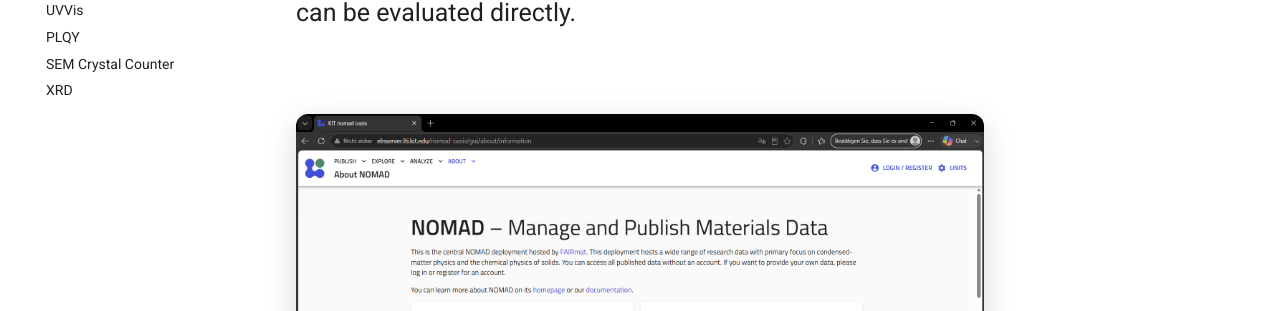
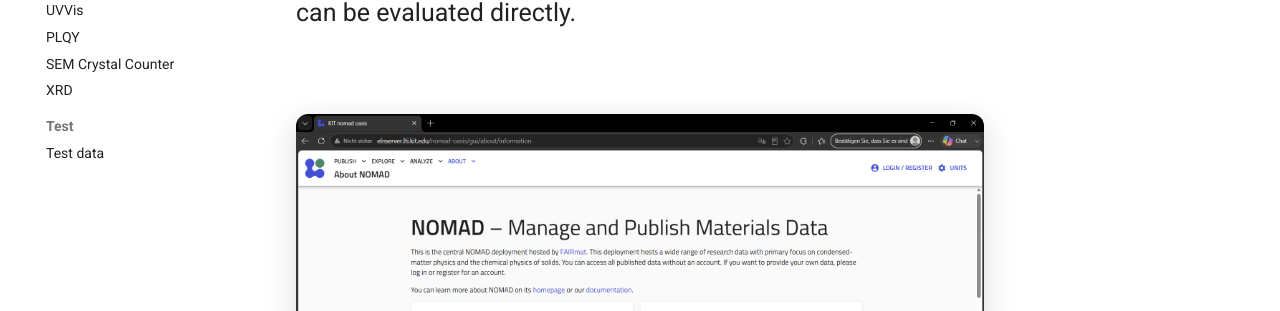
Before and after one commit to NOMADe-Joshua/nomad-manual, an MkDocs documentation site: the page built from docs/index.md, in a window 1280 px wide. Shown: the part 496-807 px from the top of the page. Built offline with MkDocs 1.6.1 and Material for MkDocs 9.7.7, drawn with Linux system fonts in a browser that asks for light colours.

Commit message:
start for the test

```diff
--- a/mkdocs.yml
+++ b/mkdocs.yml
@@ -95,3 +95,5 @@ nav:
       - PLQY: PLQY.md
       - SEM Crystal Counter: SEMCrystalCounter.md
       - XRD: XRD.md
+  - Test:
+      - Test data: test.md
```
Also changed, not shown: docs/test.md (added, +3 -0 lines), 1 other file.
